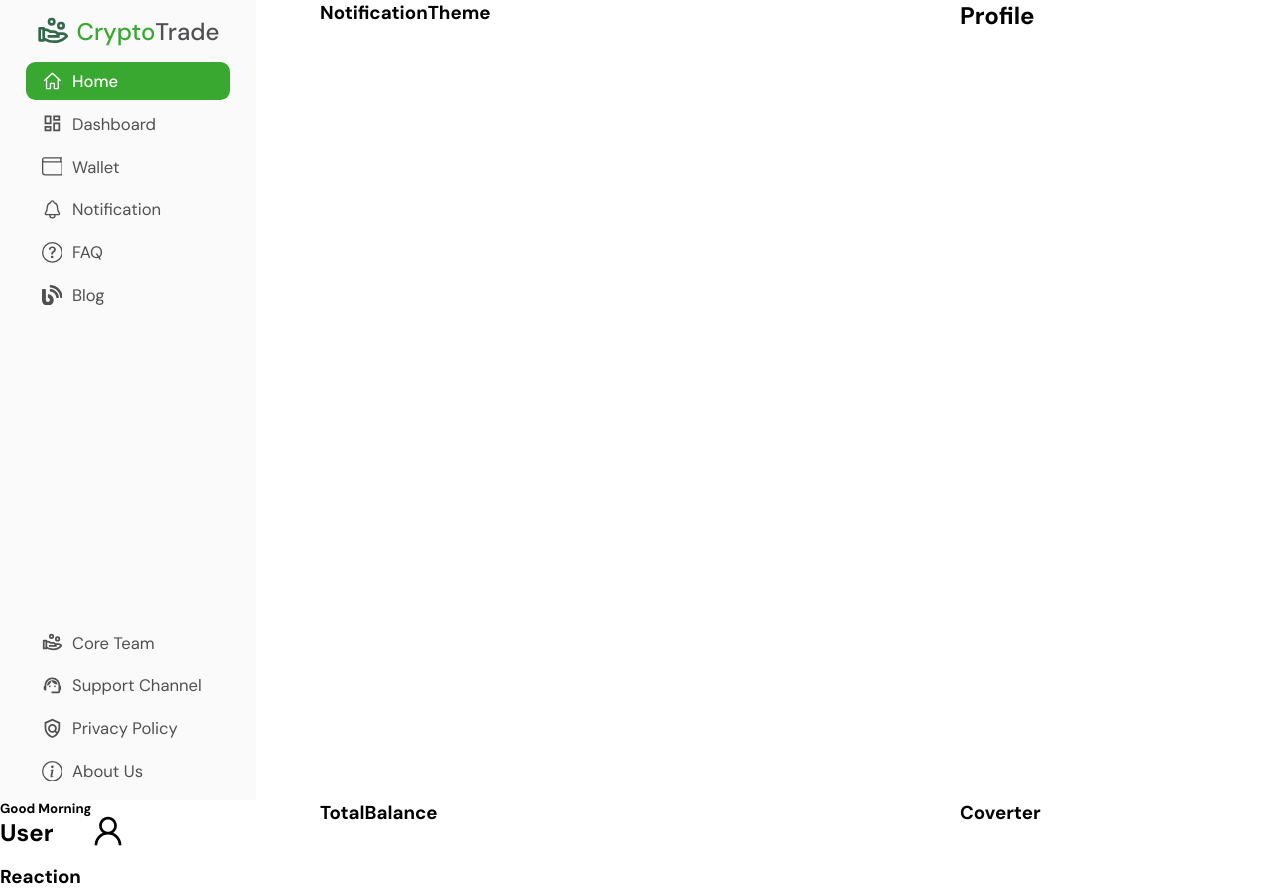
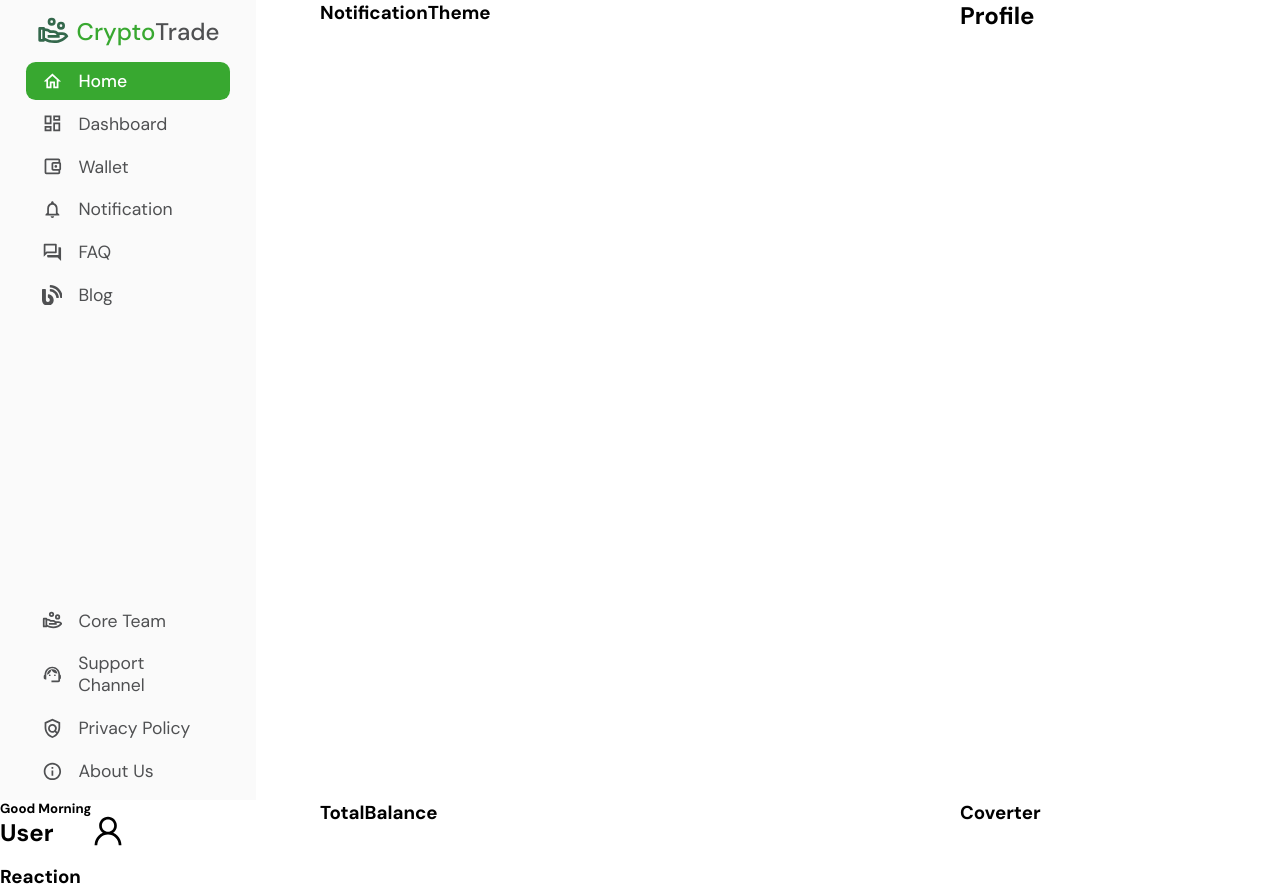
Before and after one commit to MOFIJULHAQUE/Dashboard_Project, a React (Create React App) app: page / in a window 1280 px wide. Built offline with nearby package versions, Linux system fonts and the light colour scheme.

Commit message:
updated file

```diff
--- a/src/components/leftSection/LeftSection.css
+++ b/src/components/leftSection/LeftSection.css
@@ -64,9 +64,9 @@ li svg {
 li a {
   display: flex;
   align-items: center;
-  gap: 0.6rem;
+  gap: 1rem;
   color: #4f5052;
-  font-size: 1.04rem;
+  font-size: 1.10rem;
   font-weight: 400;
 }
 
--- a/src/components/leftSection/LeftSection.jsx
+++ b/src/components/leftSection/LeftSection.jsx
@@ -1,17 +1,19 @@
 import React, { useState } from "react";
 
 import { RiHandCoinLine } from "react-icons/ri";
-import { VscHome } from "react-icons/vsc";
-import { MdOutlineDashboard } from "react-icons/md";
-import { BsWallet } from "react-icons/bs";
-import { IoNotificationsOutline } from "react-icons/io5";
-import { BsQuestionCircle } from "react-icons/bs";
 import { FaBlog } from "react-icons/fa";
-import { MdOutlineSupportAgent } from "react-icons/md";
-import { MdOutlinePolicy } from "react-icons/md";
-import { BsInfoCircle } from "react-icons/bs";
+import {
+  MdOutlineHome,
+  MdOutlineDashboard,
+  MdOutlineAccountBalanceWallet,
+  MdOutlineNotificationsNone,
+  MdOutlineQuestionAnswer,
+  MdOutlineSupportAgent,
+  MdOutlinePolicy,
+  MdOutlineInfo
+} from "react-icons/md";
 
-import '../leftSection/LeftSection.css'
+import "../leftSection/LeftSection.css";
 
 function LeftSection() {
   const [currentLink, setCurrentLink] = useState(1);
@@ -37,7 +39,7 @@ function LeftSection() {
                   className={currentLink === 1 ? "active" : ""}
                 >
                   <a href="#">
-                    <VscHome />
+                    <MdOutlineHome />
                     <span>Home</span>
                   </a>
                 </li>
@@ -55,7 +57,7 @@ function LeftSection() {
                   className={currentLink === 3 ? "active" : ""}
                 >
                   <a href="#">
-                    <BsWallet />
+                    <MdOutlineAccountBalanceWallet />
                     <span>Wallet</span>
                   </a>
                 </li>
@@ -64,7 +66,7 @@ function LeftSection() {
                   className={currentLink === 4 ? "active" : ""}
                 >
                   <a href="#">
-                    <IoNotificationsOutline />
+                    <MdOutlineNotificationsNone />
                     <span>Notification</span>
                   </a>
                 </li>
@@ -73,7 +75,7 @@ function LeftSection() {
                   className={currentLink === 5 ? "active" : ""}
                 >
                   <a href="#">
-                    <BsQuestionCircle />
+                    <MdOutlineQuestionAnswer />
                     <span>FAQ</span>
                   </a>
                 </li>
@@ -124,7 +126,7 @@ function LeftSection() {
                   className={currentLink === 10 ? "active" : ""}
                 >
                   <a href="#">
-                    <BsInfoCircle />
+                    <MdOutlineInfo />
                     <span>About Us</span>
                   </a>
                 </li>
```
